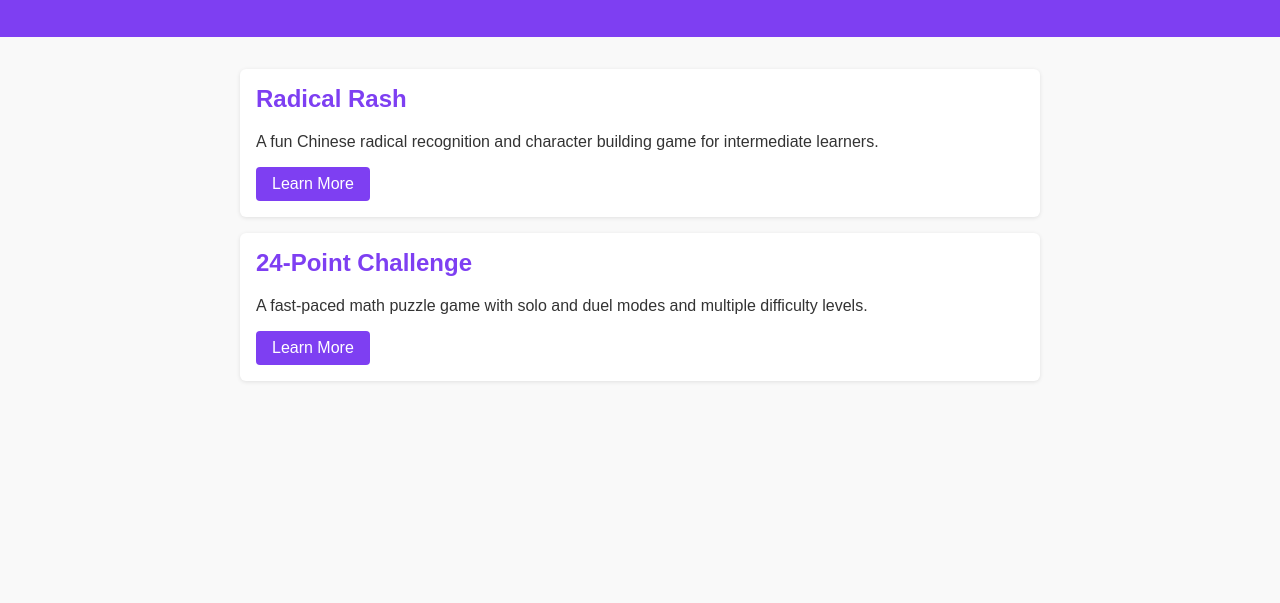
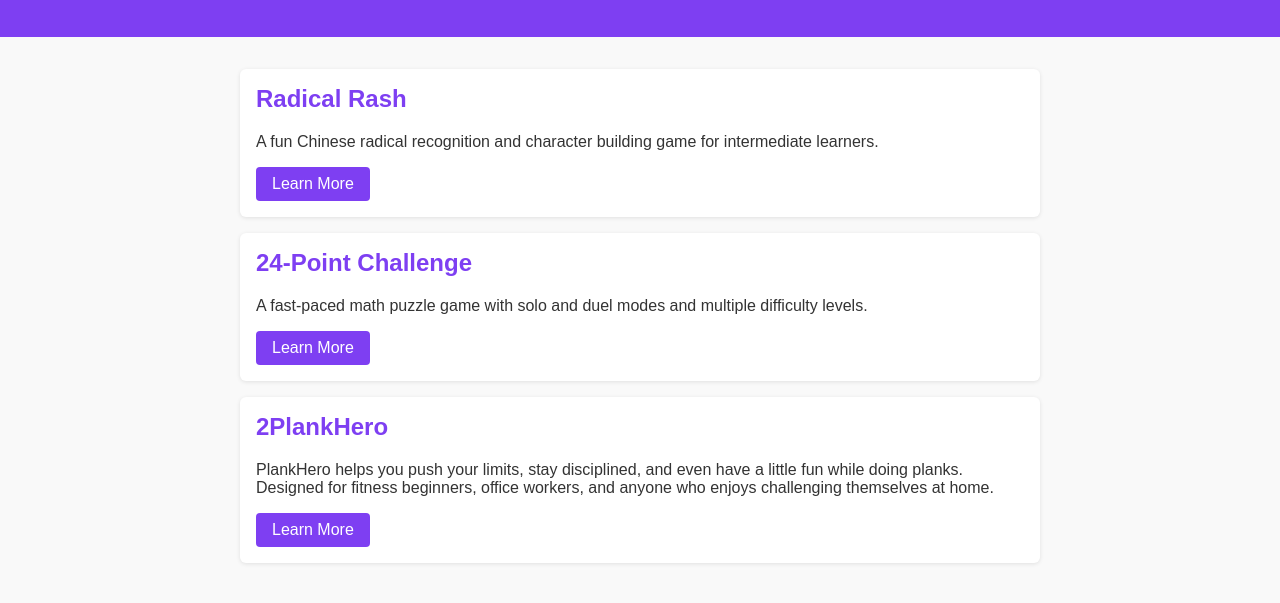
Before and after one commit to chenkaitech/chenkaitech.github.io, a plain HTML site: page index.html in a window 1280 px wide. Shown: the part 125-728 px from the top of the page. Drawn offline with Linux system fonts and the light colour scheme.

Commit message:
Update index.html

```diff
--- a/index.html
+++ b/index.html
@@ -75,6 +75,12 @@
     <a href="https://chenkaitech.github.io/TwentyFourPoint/index.html" class="link-btn">Learn More</a>
   </div>
 
+  <div class="app">
+    <h2>2PlankHero</h2>
+    <p>PlankHero helps you push your limits, stay disciplined, and even have a little fun while doing planks. Designed for fitness beginners, office workers, and anyone who enjoys challenging themselves at home.</p>
+    <a href="https://chenkaitech.github.io/PlankHero/index.html" class="link-btn">Learn More</a>
+  </div>
+
 </section>
 
 </body>
```
